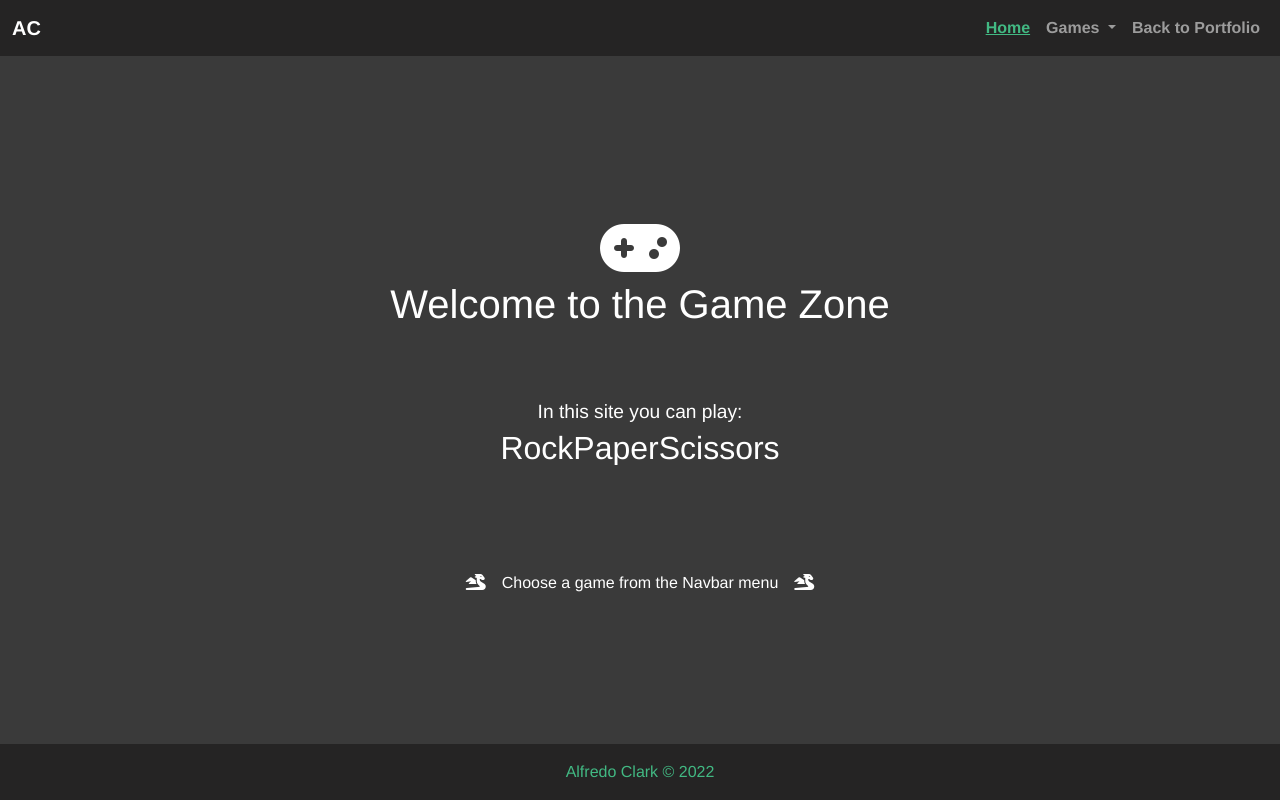
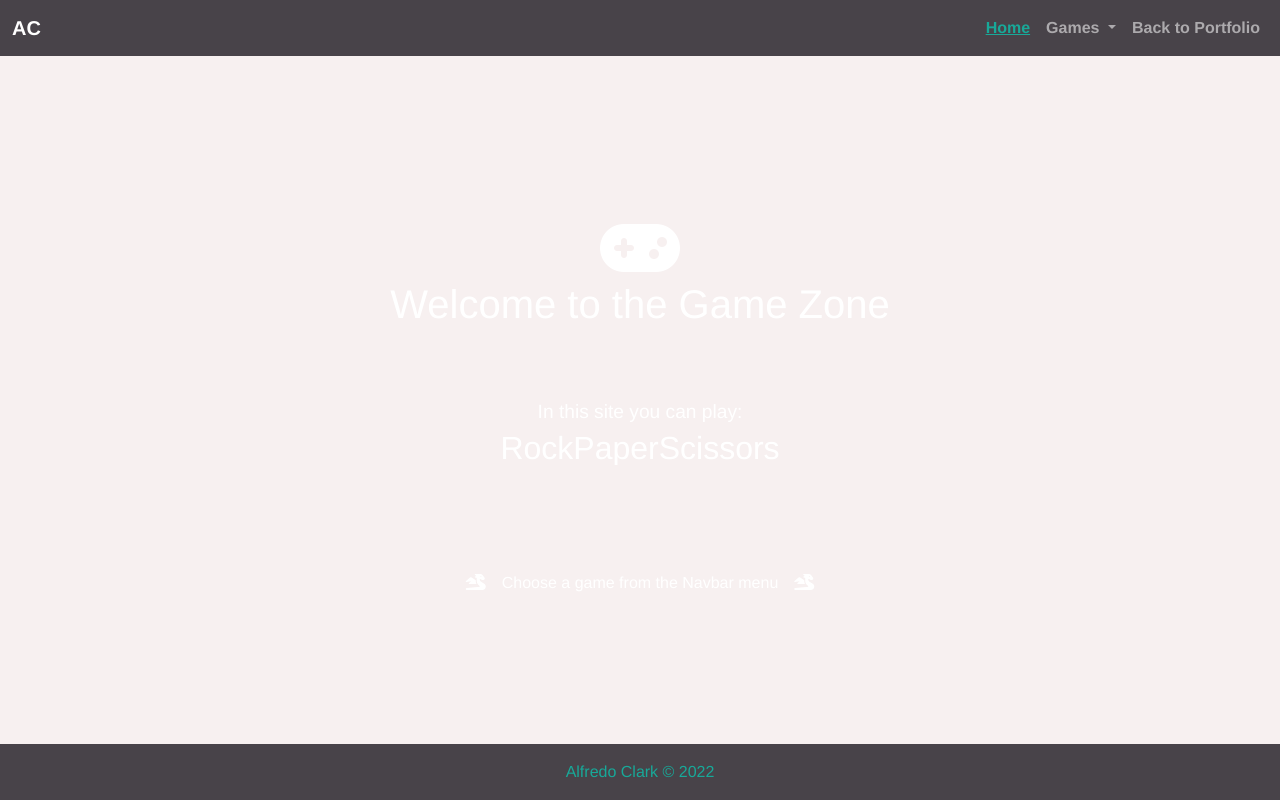
Before and after one commit to alfclark/game-zone, a Vue app: page / in a window 1280 px wide. Built offline with nearby package versions, Linux system fonts and the light colour scheme.

Commit message:
Color variable

```diff
--- a/src/App.vue
+++ b/src/App.vue
@@ -18,9 +18,12 @@ export default {
 
 <style>
 :root {
-  --green: #42b983;
+  --green: #18a999;
+  --darkGreen: #109648;
   --red: rgb(171, 50, 50);
-  --dark: rgb(37, 36, 36);
+  --dark: #484349;
+  --white: #f7f0f0;
+  --blue: #8af3ff;
 }
 @keyframes shift1 {
   0% {
@@ -71,7 +74,7 @@ export default {
   -moz-osx-font-smoothing: grayscale;
   text-align: center;
   color: #2c3e50;
-  background-color: rgb(58, 58, 58);
+  background-color: var(--white);
   height: 100vh;
 }
 </style>
```
